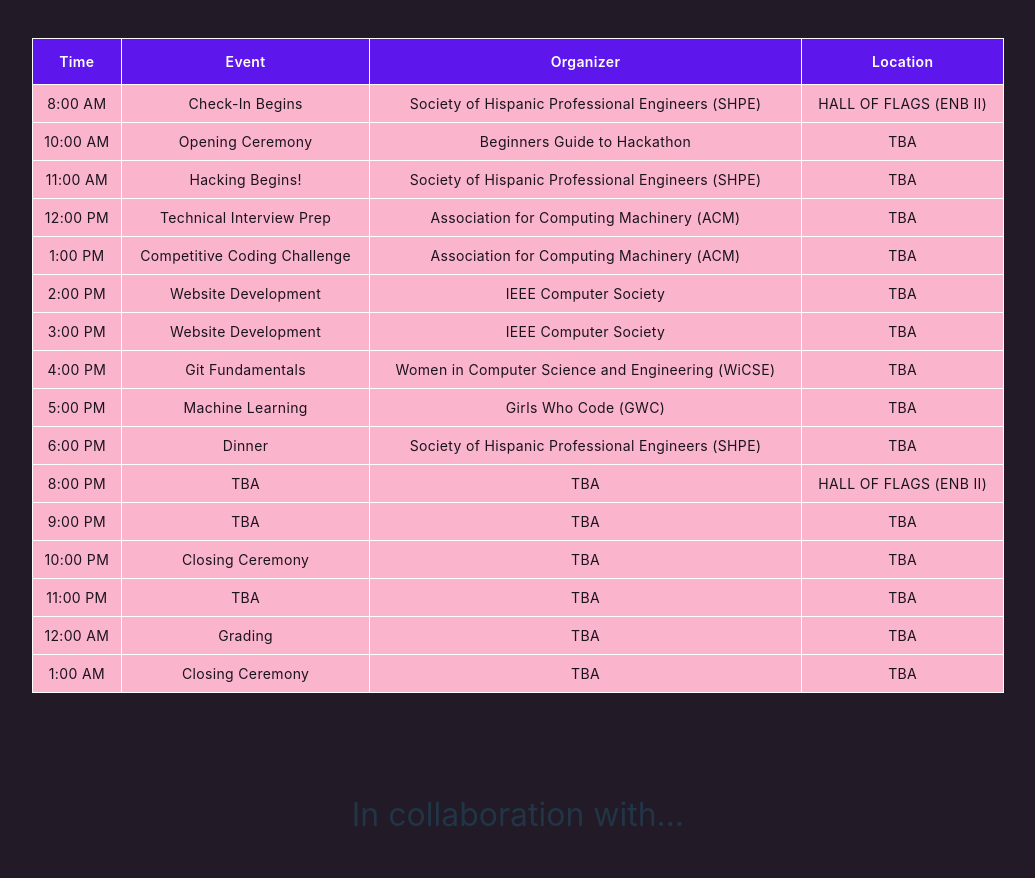
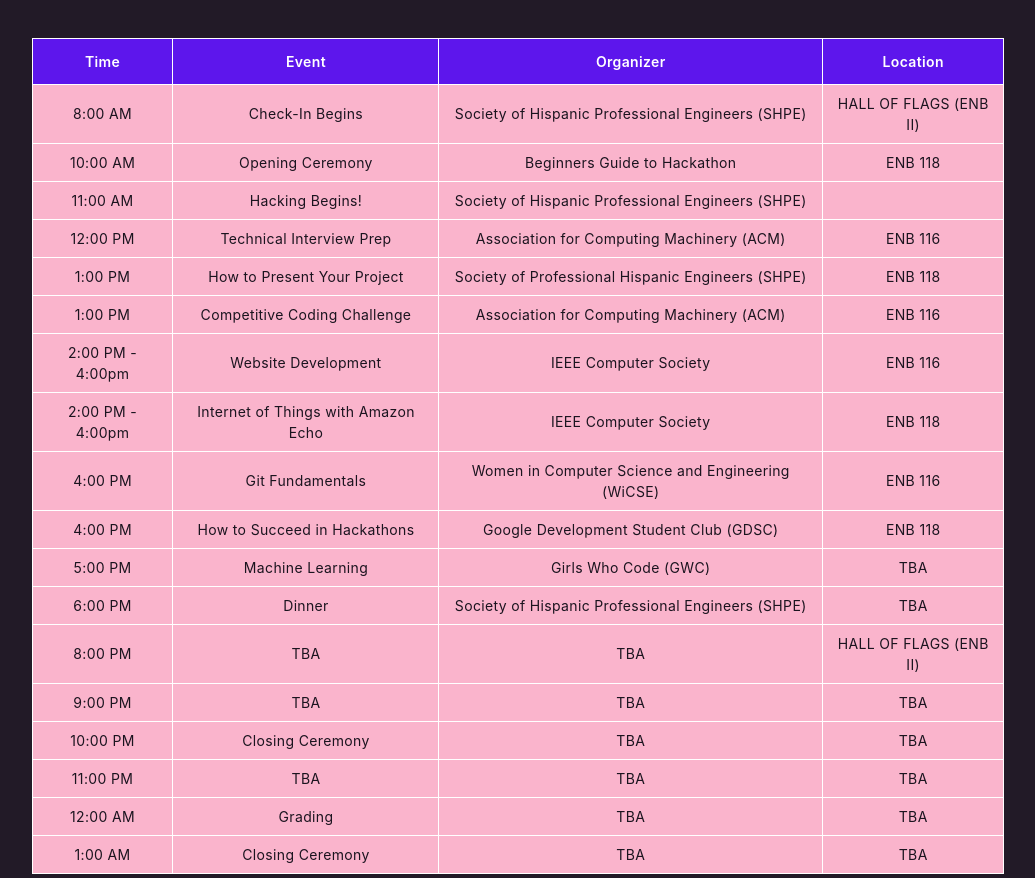
Before and after one commit to AsadbekNematov/hackjam, a React (Vite) app in the folder HackJam/: page / in a window 1280 px wide. Shown: the part 1822-2700 px from the top of the page, without its empty margins (122-1157 px from the left). Built offline with nearby package versions, Linux system fonts and the light colour scheme.

Commit message:
some things added to schedule

```diff
--- a/HackJam/src/components/Home.jsx
+++ b/HackJam/src/components/Home.jsx
@@ -12,7 +12,7 @@
           <br/>
           <h2 className="" style={{width: "100%"}}>October 22<sup>nd</sup></h2>
           <br/>
-          <form action="https://ocioyx01rpq.typeform.com/to/vSjZMc0c">
+          <form action="https://ocioyx01rpq.typeform.com/to/vSjZMc0c" target="_blank" >
             <button onClick="" className="btn bg-transparent font-semibold py-2 px-4 border btn-border hover:border-transparent rounded">
               Register Now
             </button>
--- a/HackJam/src/components/Schedule.jsx
+++ b/HackJam/src/components/Schedule.jsx
@@ -26,49 +26,63 @@
               <td data-label="Time">10:00 AM</td>
               <td data-label="Event">Opening Ceremony</td>
               <td data-label="Organizer">Beginners Guide to Hackathon</td>
-              <td data-label="Location">TBA</td>
+              <td data-label="Location">ENB 118</td>
             </tr>
 
             <tr>
               <td data-label="Time">11:00 AM</td>
               <td data-label="Event">Hacking Begins!</td>
               <td data-label="Organizer">Society of Hispanic Professional Engineers (SHPE)</td>
-              <td data-label="Location">TBA</td>
+              <td data-label="Location"></td>
             </tr>
 
             <tr>
               <td data-label="Time">12:00 PM</td>
               <td data-label="Event">Technical Interview Prep</td>
               <td data-label="Organizer">Association for Computing Machinery (ACM)</td>
-              <td data-label="Location">TBA</td>
+              <td data-label="Location">ENB 116</td>
+            </tr>
+
+            <tr>
+              <td data-label="Time">1:00 PM</td>
+              <td data-label="Event">How to Present Your Project</td>
+              <td data-label="Organizer">Society of Professional Hispanic Engineers (SHPE)</td>
+              <td data-label="Location">ENB 118</td>
             </tr>
 
             <tr>
               <td data-label="Time">1:00 PM</td>
               <td data-label="Event">Competitive Coding Challenge</td>
               <td data-label="Organizer">Association for Computing Machinery (ACM)</td>
-              <td data-label="Location">TBA</td>
+              <td data-label="Location">ENB 116</td>
             </tr>
 
             <tr>
-              <td data-label="Time">2:00 PM</td>
+              <td data-label="Time">2:00 PM - 4:00pm</td>
               <td data-label="Event">Website Development</td>
               <td data-label="Organizer">IEEE Computer Society</td>
-              <td data-label="Location">TBA</td>
+              <td data-label="Location">ENB 116</td>
             </tr>
 
             <tr>
-              <td data-label="Time">3:00 PM</td>
-              <td data-label="Event">Website Development</td>
+              <td data-label="Time">2:00 PM - 4:00pm</td>
+              <td data-label="Event">Internet of Things with Amazon Echo</td>
               <td data-label="Organizer">IEEE Computer Society</td>
-              <td data-label="Location">TBA</td>
+              <td data-label="Location">ENB 118</td>
             </tr>
 
             <tr>
               <td data-label="Time">4:00 PM</td>
               <td data-label="Event">Git Fundamentals</td>
               <td data-label="Organizer">Women in Computer Science and Engineering (WiCSE)</td>
-              <td data-label="Location">TBA</td>
+              <td data-label="Location">ENB 116</td>
+            </tr>
+
+            <tr>
+              <td data-label="Time">4:00 PM</td>
+              <td data-label="Event">How to Succeed in Hackathons</td>
+              <td data-label="Organizer">Google Development Student Club (GDSC)</td>
+              <td data-label="Location">ENB 118</td>
             </tr>
 
             <tr>
```
